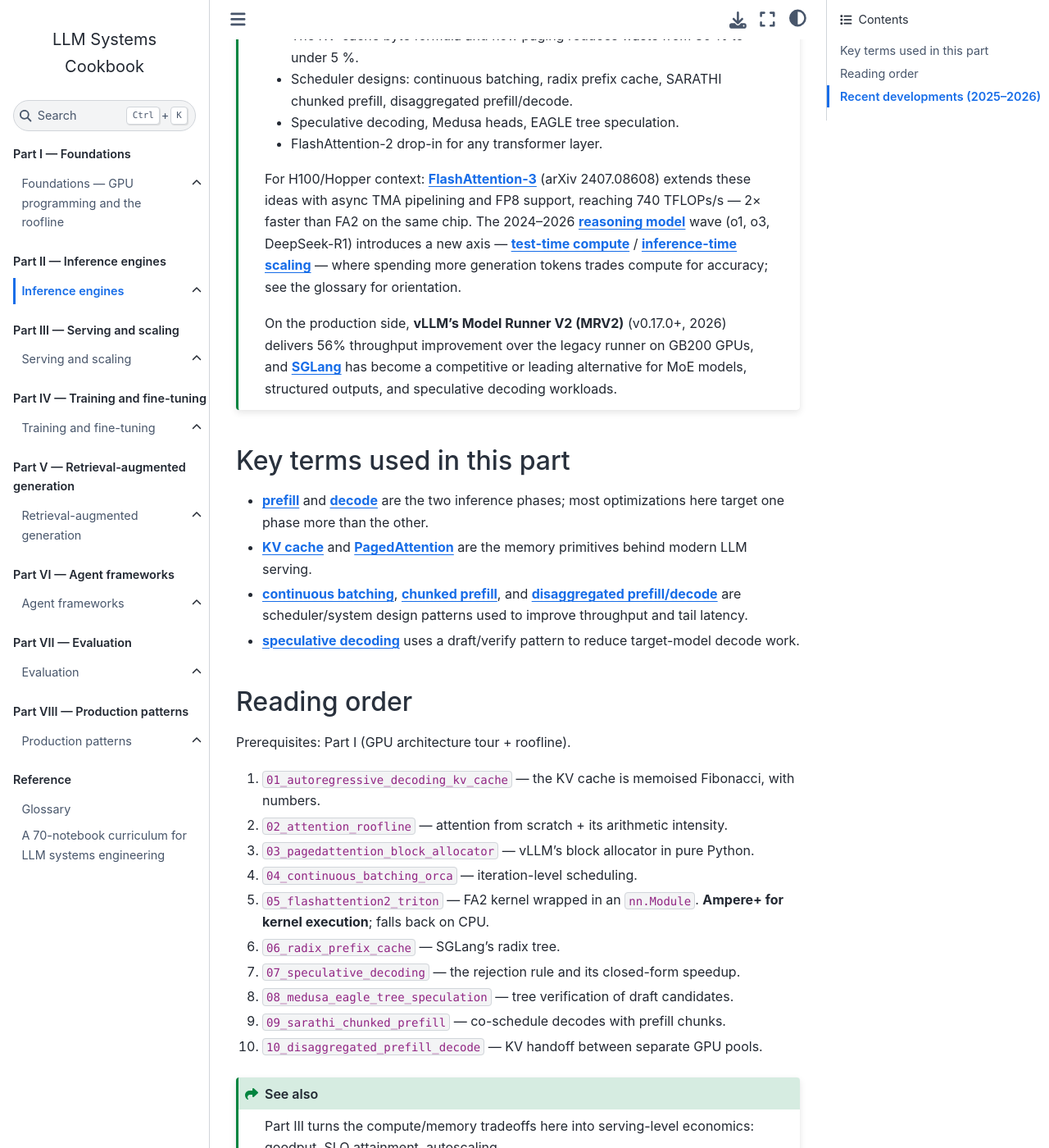
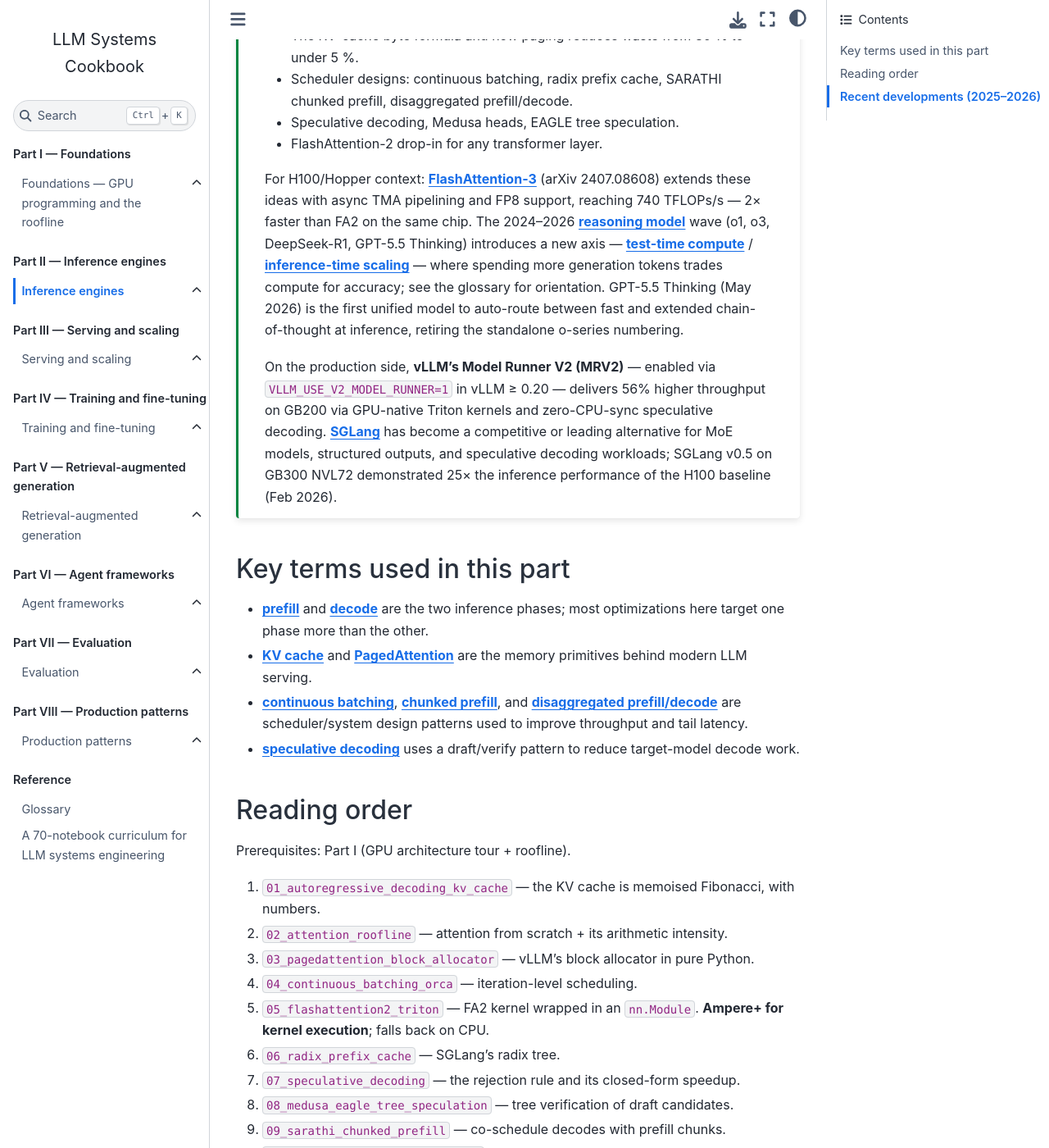
Before and after one commit to hassan11196/llm-systems-cookbook, a Jupyter Book: the page built from notebooks/01_inference/index.md, in a window 1280 px wide and 1400 px high, scrolled down 211 px. Shown: the whole window at 82% size. Built offline with Jupyter Book 1.0.4 settings and Sphinx 7.4.7 and the Sphinx Book theme 1.1.4, drawn with Linux system fonts in a browser that asks for light colours; pages that are not in the unit, such as notebooks, are missing from menus; some of the changed text lies outside the part shown.

Commit message:
docs: update cookbook with May 25 2026 LLM ecosystem developments
- Add GPT-5.5 Instant (May 5 2026): new ChatGPT default for all tiers,
  52.5% fewer hallucinated claims, 30% more concise, Gmail/file
  personalisation
- Add GPT-5.5 Thinking: unified successor to the o-series; single router
  auto-selects fast vs extended chain-of-thought; o4-mini et al. retired
- Add Gemini 3.5 Flash detail (1M-token context, dynamic thinking on by
  default) and note Gemini 3.5 Pro expected June 2026
- Document vLLM Model Runner V2 (MRV2) opt-in flag
  VLLM_USE_V2_MODEL_RUNNER=1: 56% throughput gain on GB200, 6.3% lower
  TPOT on 4xGB200 speculative decoding
- Note SGLang v0.5 achieving 25x inference perf on GB300 NVL72 (Feb 2026)
- Add Rubin CPX variant (massive-context inference) to serving track and
  intro callout
- Update glossary reasoning-model entry with GPT-5.5 Thinking
- Update production-patterns default model reference to gpt-5.5

````diff
--- a/notebooks/01_inference/index.md
+++ b/notebooks/01_inference/index.md
@@ -15,16 +15,21 @@
 For H100/Hopper context: **{term}`FlashAttention-3`** (arXiv 2407.08608)
 extends these ideas with async TMA pipelining and FP8 support, reaching
 740 TFLOPs/s — 2× faster than FA2 on the same chip. The 2024–2026
-**{term}`reasoning model`** wave (o1, o3, DeepSeek-R1) introduces a new
-axis — **{term}`test-time compute`** / **{term}`inference-time scaling`**
-— where spending more generation tokens trades compute for accuracy;
-see the glossary for orientation.
+**{term}`reasoning model`** wave (o1, o3, DeepSeek-R1, GPT-5.5 Thinking)
+introduces a new axis — **{term}`test-time compute`** /
+**{term}`inference-time scaling`** — where spending more generation tokens
+trades compute for accuracy; see the glossary for orientation.
+GPT-5.5 Thinking (May 2026) is the first unified model to auto-route
+between fast and extended chain-of-thought at inference, retiring the
+standalone o-series numbering.
 
-On the production side, **vLLM's Model Runner V2 (MRV2)** (v0.17.0+,
-2026) delivers 56% throughput improvement over the legacy runner on
-GB200 GPUs, and **{term}`SGLang`** has become a competitive or leading
-alternative for MoE models, structured outputs, and speculative
-decoding workloads.
+On the production side, **vLLM's Model Runner V2 (MRV2)** — enabled via
+`VLLM_USE_V2_MODEL_RUNNER=1` in vLLM ≥ 0.20 — delivers 56% higher
+throughput on GB200 via GPU-native Triton kernels and zero-CPU-sync
+speculative decoding. **{term}`SGLang`** has become a competitive or
+leading alternative for MoE models, structured outputs, and speculative
+decoding workloads; SGLang v0.5 on GB300 NVL72 demonstrated 25× the
+inference performance of the H100 baseline (Feb 2026).
 ```
 
 
@@ -80,7 +85,7 @@
 with a process reward model, MCTS-style tree search over reasoning
 steps, and the "wait" budget-forcing trick from S1 (2501.10921).
 This is the dominant 2025-2026 quality-scaling axis for reasoning
-models like DeepSeek-R1, o3, and QwQ.
+models like DeepSeek-R1, GPT-5.5 Thinking, and QwQ.
 ```
 
 ## Recent developments (2025–2026)
````
Also changed, not shown: CURRICULUM_SPEC.md (+1 -1 lines), README.md (+10 -0 lines), glossary.md (+4 -2 lines), intro.md (+16 -3 lines), notebooks/05_serving/index.md (+7 -0 lines), notebooks/08_production/index.md (+3 -1 lines).
